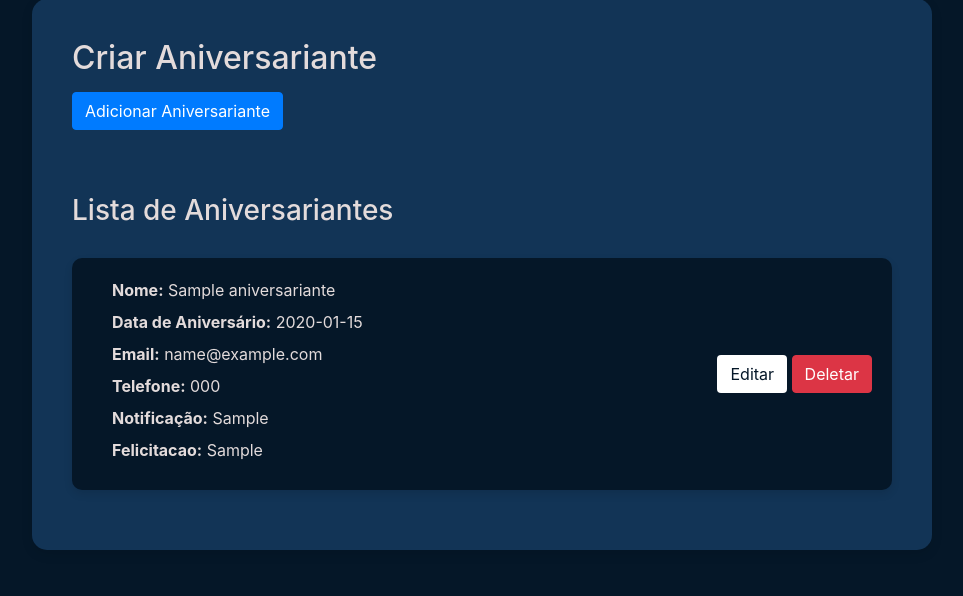
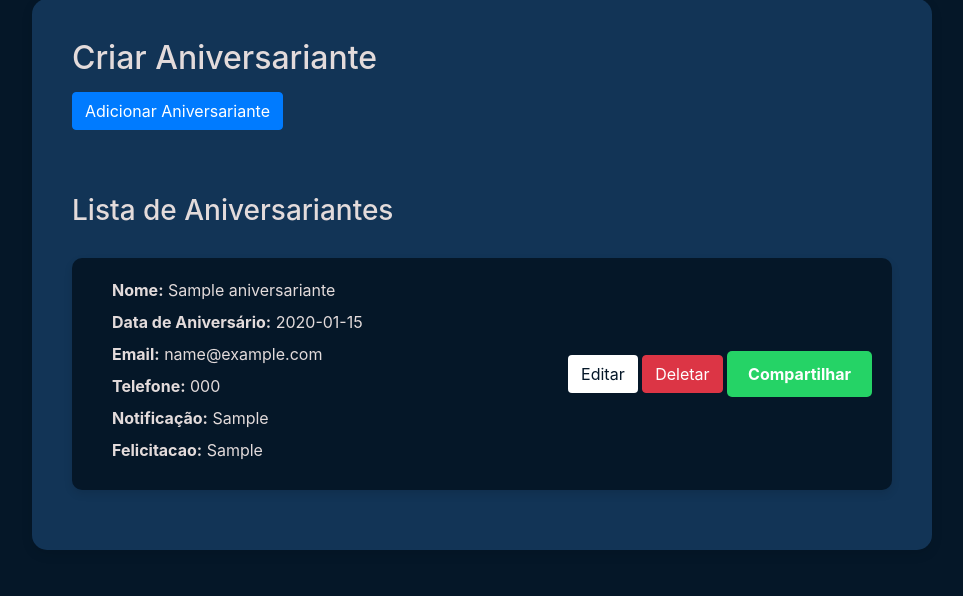
Before and after one commit to cetem99/aniversario, a Flask app: page /criar_aniversariante in a window 1280 px wide. Shown: the part 149-745 px from the top of the page, without its empty margins (158-1121 px from the left). Run offline with Flask 3, Linux system fonts and the light colour scheme; the visitor is signed in with stand-in values (Sample User, id 1); tables that the repository leaves empty hold one stand-in row (values such as "Sample post"); some libraries are stand-ins or nearby versions.

Commit message:
Função compartilhar adicionada

```diff
--- a/static/CSS/Gerenciar.css
+++ b/static/CSS/Gerenciar.css
@@ -361,3 +361,21 @@ img {
         min-width: 0%;
     }
 }
+
+/* Estilos específicos para o botão de compartilhar */
+.btn-share {
+    display: inline-block;
+    padding: 10px 20px;
+    background-color: #25D366; /* Cor verde do WhatsApp */
+    color: #fff;
+    font-weight: bold;
+    border-radius: 5px;
+    text-align: center;
+    text-decoration: none;
+    transition: background-color 0.3s ease;
+}
+
+.btn-share:hover {
+    background-color: #1DA851; /* Cor mais escura para o hover */
+    color: #fff;
+}
--- a/templates/criar_aniversariante.html
+++ b/templates/criar_aniversariante.html
@@ -97,7 +97,11 @@
             <a href="{{ url_for('editar_aniversariante', id=aniversariante.id) }}" class="btn btn-edit">Editar</a>
             <!-- Botão de Deletar com confirmação -->
             <a href="{{ url_for('deletar_aniversariante', id=aniversariante.id) }}" class="btn btn-danger" onclick="return confirmDelete()">Deletar</a>
+            <!-- Novo Botão de Compartilhar com classe -->
+            <a href="{{ url_for('compartilhar_aniversariante', id=aniversariante.id) }}" class="btn btn-share">Compartilhar</a>
+
         </div>
+
     </div>
     {% endfor %}
 </div>
--- a/tudo_unificado.py
+++ b/tudo_unificado.py
@@ -200,6 +200,34 @@ def editar_aniversariante(id):
         return redirect(url_for('criar_aniversariante'))
 
     return render_template('editar_aniversariante.html', aniversariante=aniversariante)
+
+@app.route('/compartilhar_aniversariante/<int:id>', methods=['GET'])
+def compartilhar_aniversariante(id):
+    if 'usuario' not in session:
+        return redirect(url_for('login'))
+
+    conexao = conecta_banco()
+    cursor = conexao.cursor(dictionary=True)
+
+    try:
+        # Busca o aniversariante pelo ID para obter o nome, mensagem e telefone
+        sql = "SELECT nome, felicitacao, telefone FROM aniversariantes WHERE id = %s"
+        cursor.execute(sql, (id,))
+        aniversariante = cursor.fetchone()
+
+        if aniversariante is None:
+            flash("Aniversariante não encontrado!", "error")
+            return redirect(url_for('criar_aniversariante'))
+
+    finally:
+        cursor.close()
+        conexao.close()
+
+    # Passa o nome, a mensagem e o telefone para o template `share.html`
+    return render_template('share.html', aniversariante=aniversariante)
+
+
+
 @app.route('/sair')
 def sair():
     session.pop('usuario', None)  # Remove o usuário da sessão
```
Also changed, not shown: static/CSS/share.css (+18 -0 lines), templates/share.html (+13 -8 lines).
